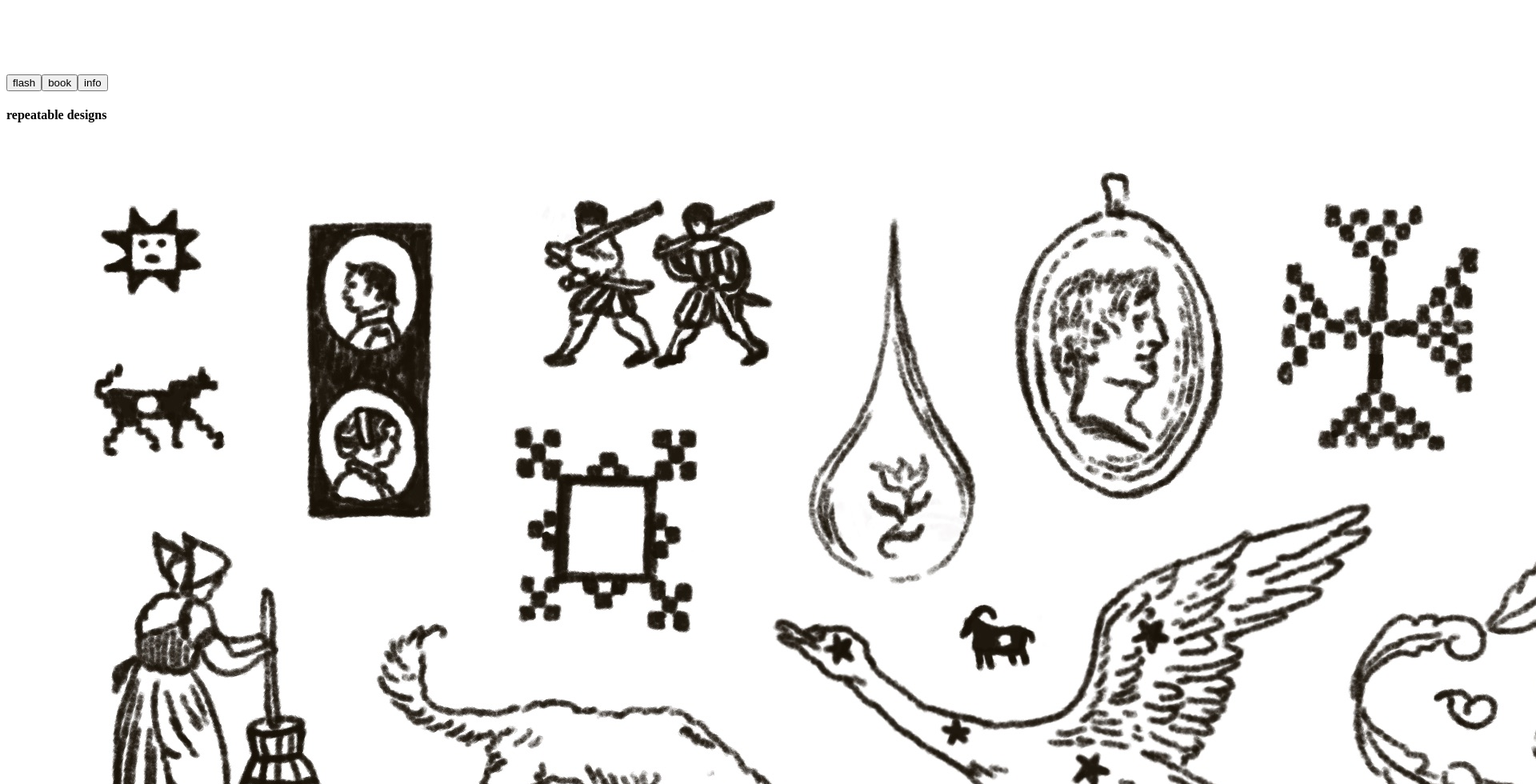
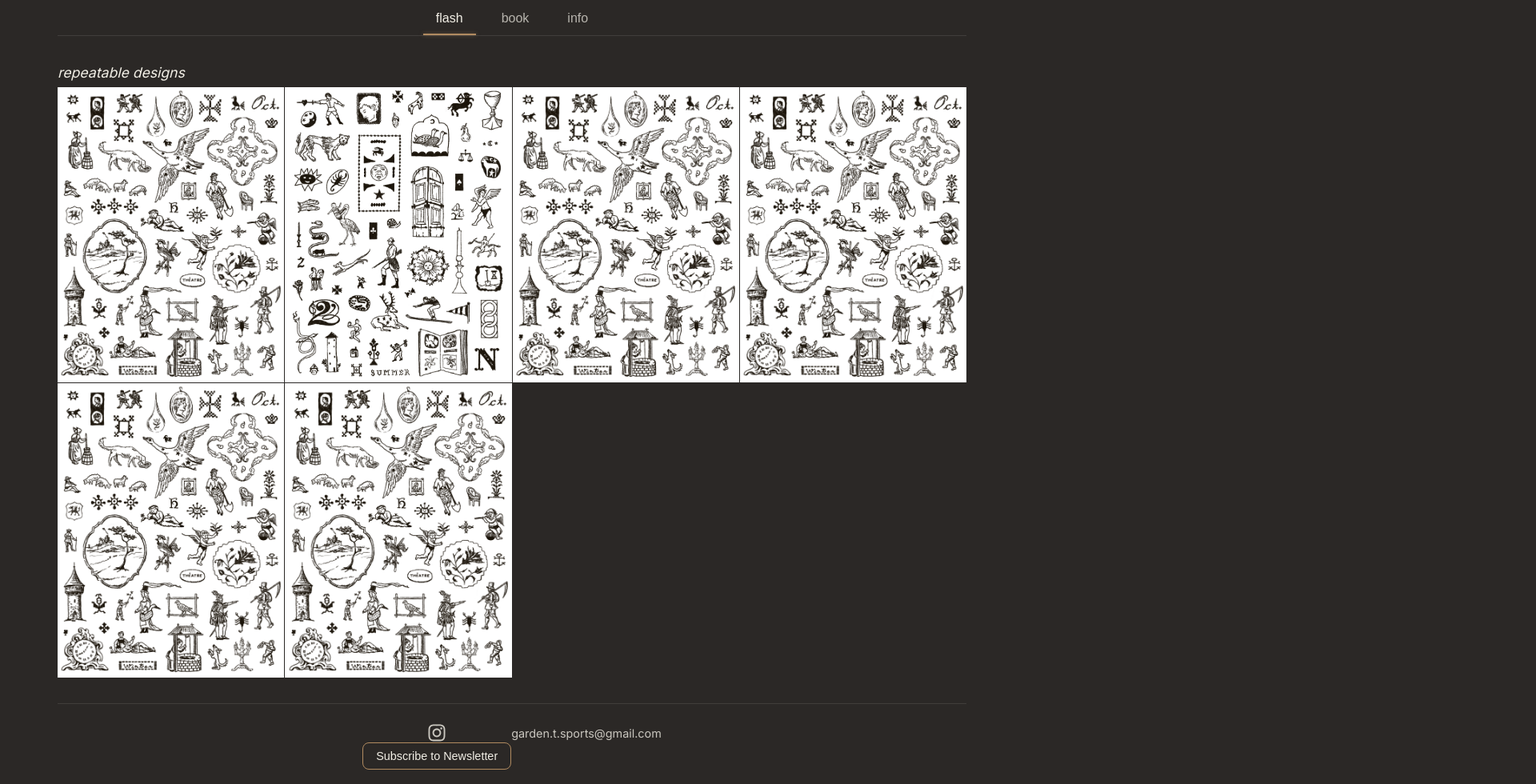
Before and after one commit to rschmidt6/gs-site, a React (Vite) app: page / in a window 1280 px wide. Shown: the part 120-1100 px from the top of the page at 80% size, 1920 px wide, since content can reach past the window. Built offline with nearby package versions, Linux system fonts and the light colour scheme.

Commit message:
calendly fix 3

```diff
--- a/src/components/CalendlyEmbed.jsx
+++ b/src/components/CalendlyEmbed.jsx
@@ -8,72 +8,56 @@ export function CalendlyEmbed() {
   const [loadAttempts, setLoadAttempts] = useState(0);
 
   useEffect(() => {
-    // Function to initialize Calendly
     const initCalendly = () => {
       if (window.Calendly && calendlyContainerRef.current) {
         try {
-          // Make sure the element has an ID and is in the DOM
           const container = calendlyContainerRef.current;
-          container.id = "calendly-embed";
 
-          // Inline approach instead of using the widget API
-          const inlineEmbed = document.createElement("div");
-          inlineEmbed.className = "calendly-inline-widget";
-          inlineEmbed.dataset.url =
-            "https://calendly.com/garden-t-sports/?hide_gdpr_banner=1";
-          inlineEmbed.style.minWidth = "320px";
-          inlineEmbed.style.height = "700px";
+          // Clear existing content
+          container.innerHTML = "";
 
-          // Make sure container is empty
-          while (container.firstChild) {
-            container.removeChild(container.firstChild);
-          }
+          // Create and configure widget
+          const widget = document.createElement("div");
+          widget.className = "calendly-inline-widget";
+          widget.style.minWidth = "320px";
+          widget.style.height = "700px";
+          widget.setAttribute(
+            "data-url",
+            "https://calendly.com/garden-t-sports/?hide_gdpr_banner=1"
+          );
 
-          container.appendChild(inlineEmbed);
+          container.appendChild(widget);
 
-          // Force Calendly to process the widget
-          if (
-            window.Calendly &&
-            typeof window.Calendly.createInlineWidgets === "function"
-          ) {
-            window.Calendly.createInlineWidgets();
-            setIsLoaded(true);
-          }
+          // Force widget creation
+          window.Calendly.initInlineWidget({
+            url: "https://calendly.com/garden-t-sports/?hide_gdpr_banner=1",
+            parentElement: container,
+          });
+
+          setIsLoaded(true);
         } catch (error) {
           console.error("Calendly initialization error:", error);
           if (loadAttempts < 3) {
             setTimeout(() => setLoadAttempts((prev) => prev + 1), 1000);
           }
         }
-      } else if (loadAttempts < 3) {
-        // Retry loading after a delay
-        setTimeout(() => setLoadAttempts((prev) => prev + 1), 1000);
       }
     };
 
-    // Check if Calendly script is already loaded
-    if (window.Calendly) {
+    // Load Calendly script if not already loaded
+    if (!window.Calendly) {
+      const script = document.createElement("script");
+      script.src = "https://assets.calendly.com/assets/external/widget.js";
+      script.async = true;
+      script.onload = initCalendly;
+      document.head.appendChild(script);
+    } else {
       initCalendly();
-      return;
     }
 
-    // Load Calendly script
-    const script = document.createElement("script");
-    script.src = "https://assets.calendly.com/assets/external/widget.js";
-    script.async = true;
-    script.onload = () => {
-      console.log("Calendly script loaded");
-      setTimeout(initCalendly, 500); // Give it a moment to initialize
-    };
-    script.onerror = (error) => {
-      console.error("Error loading Calendly script:", error);
-    };
-    document.body.appendChild(script);
-
-    // Clean up function
     return () => {
-      if (document.body.contains(script)) {
-        document.body.removeChild(script);
+      if (calendlyContainerRef.current) {
+        calendlyContainerRef.current.innerHTML = "";
       }
     };
   }, [loadAttempts]);
--- a/src/index.css
+++ b/src/index.css
@@ -1,3 +1,487 @@
+.calendly-fallback {
+  display: flex;
+  flex-direction: column;
+  align-items: center;
+  justify-content: center;
+  padding: 2rem;
+  text-align: center;
+  min-height: 300px;
+}
+
+.fallback-link {
+  display: inline-block;
+  margin-top: 1rem;
+  padding: 0.75rem 1.5rem;
+  background-color: var(--accent-color);
+  color: var(--primary-color);
+  text-decoration: none;
+  border-radius: var(--border-radius);
+  font-weight: 500;
+  transition: background-color 0.3s, transform 0.3s;
+}
+
+.fallback-link:hover {
+  background-color: #c9a77c;
+  transform: translateY(-2px);
+} /* Image navigation */
+.image-navigation {
+  display: flex;
+  justify-content: space-between;
+  margin-top: 1rem;
+  width: 100%;
+  max-width: 200px;
+  -webkit-tap-highlight-color: transparent; /* Removes tap highlight on mobile */
+}
+
+.nav-button {
+  background-color: rgba(0, 0, 0, 0.5);
+  color: white;
+  border: none;
+  width: 3rem;
+  height: 3rem;
+  border-radius: 50%;
+  display: flex;
+  align-items: center;
+  justify-content: center;
+  font-size: 1.25rem;
+  cursor: pointer;
+  transition: background-color var(--transition-speed),
+    transform var(--transition-speed);
+  -webkit-tap-highlight-color: transparent; /* Removes tap highlight on mobile */
+  outline: none; /* Removes focus outline */
+  user-select: none; /* Prevents text selection */
+}
+
+.nav-button:hover {
+  background-color: rgba(177, 139, 96, 0.8);
+  transform: scale(1.1);
+}
+
+.nav-button:active {
+  transform: scale(0.95);
+}
+.booking-note {
+  margin-bottom: 1rem;
+  font-size: 0.9rem;
+  opacity: 0.8;
+  font-style: italic;
+}
+.email-text {
+  color: var(--text-color);
+  opacity: 0.8;
+  font-size: 0.9rem;
+  cursor: text;
+  user-select: all;
+} /* Complete index.css file - Replace your entire CSS file with this */
+
+:root {
+  --primary-color: #2b2826;
+  --secondary-color: #3a3633;
+  --accent-color: #b18b60;
+  --text-color: #f2efe6;
+  --border-radius: 8px;
+  --transition-speed: 0.3s;
+}
+
+* {
+  box-sizing: border-box;
+  margin: 0;
+  padding: 0;
+}
+
+body {
+  font-family: "Inter", -apple-system, BlinkMacSystemFont, sans-serif;
+  background-color: var(--primary-color);
+  color: var(--text-color);
+  line-height: 1.6;
+  -webkit-font-smoothing: antialiased;
+  -moz-osx-font-smoothing: grayscale;
+}
+
+.app-container {
+  width: 100%;
+  max-width: 1200px;
+  margin: 0 auto;
+  padding: 1rem;
+  display: flex;
+  flex-direction: column;
+  min-height: 100vh;
+}
+
+header {
+  padding: 1rem 0 0;
+  text-align: center;
+}
+
+h1 {
+  font-size: 2rem;
+  margin-bottom: 1.5rem;
+  font-weight: 700;
+}
+
+h2 {
+  font-size: 1.5rem;
+  margin-bottom: 1rem;
+}
+
+.flash-title {
+  font-style: italic;
+  font-weight: normal;
+  text-align: left;
+  font-size: 1.1rem;
+  margin-bottom: 0.25rem;
+}
+
+/* Logo styles */
+.logo-container {
+  margin-bottom: 0.5rem;
+  text-align: center;
+}
+
+.logo-image {
+  max-width: 18rem;
+  height: auto;
+  max-height: 120px;
+}
+
+/* Navigation styles */
+.nav-container {
+  margin-bottom: 2rem;
+}
+
+.nav-tabs {
+  display: flex;
+  justify-content: center;
+  border-bottom: 1px solid rgba(255, 255, 255, 0.1);
+  position: relative;
+}
+
+.nav-tabs button {
+  background: transparent;
+  color: var(--text-color);
+  border: none;
+  padding: 0.75rem 1rem;
+  font-size: 1rem;
+  cursor: pointer;
+  position: relative;
+  margin: 0 0.5rem;
+  opacity: 0.7;
+  transition: opacity var(--transition-speed);
+}
+
+.nav-tabs button.active {
+  opacity: 1;
+}
+
+.nav-tabs .underline {
+  position: absolute;
+  bottom: 0;
+  left: 0;
+  right: 0;
+  height: 2px;
+  background: var(--accent-color);
+  box-shadow: 0 0 5px rgba(177, 139, 96, 0.5);
+}
+
+main {
+  flex: 1;
+}
+
+/* Flash Gallery styles */
+.gallery-container {
+  width: 100%;
+}
+
+.flash-grid {
+  display: grid;
+  grid-template-columns: repeat(auto-fill, minmax(150px, 1fr));
+  gap: 1px;
+}
+
+.flash-item {
+  aspect-ratio: 1 / 1.3;
+  overflow: hidden;
+  cursor: pointer;
+  background-color: var(--secondary-color);
+  position: relative;
+  box-shadow: none;
+  border-radius: 0;
+}
+
+.flash-item img {
+  width: 100%;
+  height: 100%;
+  object-fit: cover;
+  transition: opacity var(--transition-speed);
+}
+
+.flash-item:hover img {
+  opacity: 0.8;
+}
+
+.flash-item:hover {
+  opacity: 1;
+}
+
+/* Modal styles */
+.modal-overlay {
+  position: fixed;
+  top: 0;
+  left: 0;
+  right: 0;
+  bottom: 0;
+  background-color: rgba(0, 0, 0, 0.85);
+  display: flex;
+  justify-content: center;
+  align-items: center;
+  z-index: 1000;
+  -webkit-tap-highlight-color: transparent;
+}
+
+.modal-content {
+  position: relative;
+  background-color: transparent;
+  padding: 0;
+  border-radius: 0;
+  width: auto;
+  max-width: 90%;
+  display: flex;
+  flex-direction: column;
+  align-items: center;
+}
+
+.modal-content img {
+  max-width: 100%;
+  max-height: 90vh;
+  border-radius: 0;
+}
+
+.modal-content p {
+  display: none;
+}
+
+.close-button {
+  position: absolute;
+  top: -40px;
+  right: 0;
+  background: rgba(0, 0, 0, 0.5);
+  color: white;
+  border: none;
+  width: 2rem;
+  height: 2rem;
+  border-radius: 50%;
+  display: grid;
+  place-items: center;
+  font-size: 1.25rem;
+  cursor: pointer;
+  z-index: 10;
+  -webkit-tap-highlight-color: transparent; /* Removes tap highlight on mobile */
+  outline: none; /* Removes focus outline */
+  user-select: none; /* Prevents text selection */
+}
+
+.book-this-button {
+  margin-top: 1rem;
+  background-color: var(--accent-color);
+  color: var(--primary-color);
+  border: none;
+  padding: 0.75rem 1.25rem;
+  border-radius: var(--border-radius);
+  font-weight: 600;
+  cursor: pointer;
+  transition: background-color var(--transition-speed),
+    transform var(--transition-speed);
+}
+
+.book-this-button:hover {
+  background-color: #c9a77c;
+  transform: translateY(-2px);
+}
+
+/* Calendly container styles */
+.calendly-container {
+  padding: 0;
+}
+
+.calendly-inline-widget {
+  width: 100%;
+  overflow: hidden;
+}
+
+/* Info page styles */
+.info-page {
+  padding: 0;
+}
+
+.info-header {
+  display: flex;
+  flex-direction: column;
+  align-items: center;
+  gap: 1rem;
+  margin-bottom: 2rem;
+  padding-bottom: 2rem;
+  border-bottom: 1px solid rgba(242, 239, 230, 0.1);
+}
+
+.info-header-top {
+  display: flex;
+  justify-content: center;
+  gap: 1.5rem;
+  width: 100%;
+}
+
+.info-header-bottom {
+  display: flex;
+  justify-content: center;
+  width: 100%;
+  margin-top: 0.5rem;
+}
+
+.info-sections {
+  display: flex;
+  flex-direction: column;
+  gap: 2rem;
+  margin-bottom: 3rem;
+}
+
+.info-section {
+  max-width: 600px;
+  margin: 0 auto;
+}
+
+.info-section h3 {
+  margin-bottom: 0.75rem;
+  font-size: 1.3rem;
+  color: var(--accent-color);
+}
+
+.info-section p {
+  margin-bottom: 0.5rem;
+  line-height: 1.5;
+}
+
+.about-section {
+  max-width: 600px;
+  margin: 0 auto;
+  padding-top: 1.5rem;
+  border-top: 1px solid rgba(242, 239, 230, 0.1);
+}
+
+.about-section h3 {
+  margin-bottom: 1rem;
+  font-size: 1.3rem;
+  color: var(--accent-color);
+}
+
+.about-content {
+  display: flex;
+  align-items: center;
+  gap: 1.5rem;
+}
+
+.about-image {
+  flex-shrink: 0;
+  width: 80px;
+  height: 80px;
+  border-radius: 50%;
+  overflow: hidden;
+}
+
+.about-image img {
+  width: 100%;
+  height: 100%;
+  object-fit: cover;
+}
+
+.about-text {
+  flex-grow: 1;
+}
+
+/* Footer styles */
+footer {
+  margin-top: 2rem;
+  padding: 1.5rem 0;
+  border-top: 1px solid rgba(242, 239, 230, 0.1);
+}
+
+.footer-content {
+  display: flex;
+  justify-content: center;
+  text-align: center;
+}
+
+.footer-social-container {
+  display: flex;
+  align-items: center;
+  gap: 1.5rem;
+}
+
+.instagram-link {
+  color: var(--text-color);
+  opacity: 0.8;
+  transition: opacity var(--transition-speed);
+  display: flex;
+  align-items: center;
+  justify-content: center;
+}
+
+.instagram-link:hover {
+  opacity: 1;
+  color: var(--accent-color);
+}
+
+.subscribe-button {
+  background-color: transparent;
+  color: var(--text-color);
+  border: 1px solid var(--accent-color);
+  padding: 0.5rem 1rem;
+  border-radius: var(--border-radius);
+  cursor: pointer;
+  transition: background-color var(--transition-speed),
+    color var(--transition-speed);
+  font-size: 0.9rem;
+}
+
+.subscribe-button:hover {
+  background-color: var(--accent-color);
+  color: var(--primary-color);
+}
+
+/* Media queries */
+@media (min-width: 768px) {
+  .flash-grid {
+    grid-template-columns: repeat(auto-fill, minmax(200px, 1fr));
+    gap: 1px;
+  }
+
+  .info-sections {
+    flex-direction: row;
+    flex-wrap: wrap;
+    justify-content: space-around;
+    gap: 2rem;
+  }
+
+  .info-section {
+    flex-basis: calc(50% - 2rem);
+    max-width: 400px;
+  }
+
+  .about-section {
+    margin-top: 2rem;
+  }
+}
+
+@media (min-width: 1024px) {
+  .app-container {
+    padding: 2rem;
+  }
+
+  .flash-grid {
+    grid-template-columns: repeat(auto-fill, minmax(250px, 1fr));
+    gap: 1px;
+  }
+}
+
 .calendly-wrapper {
   width: 100%;
   min-height: 700px;
```
Also changed, not shown: vercel.json.
